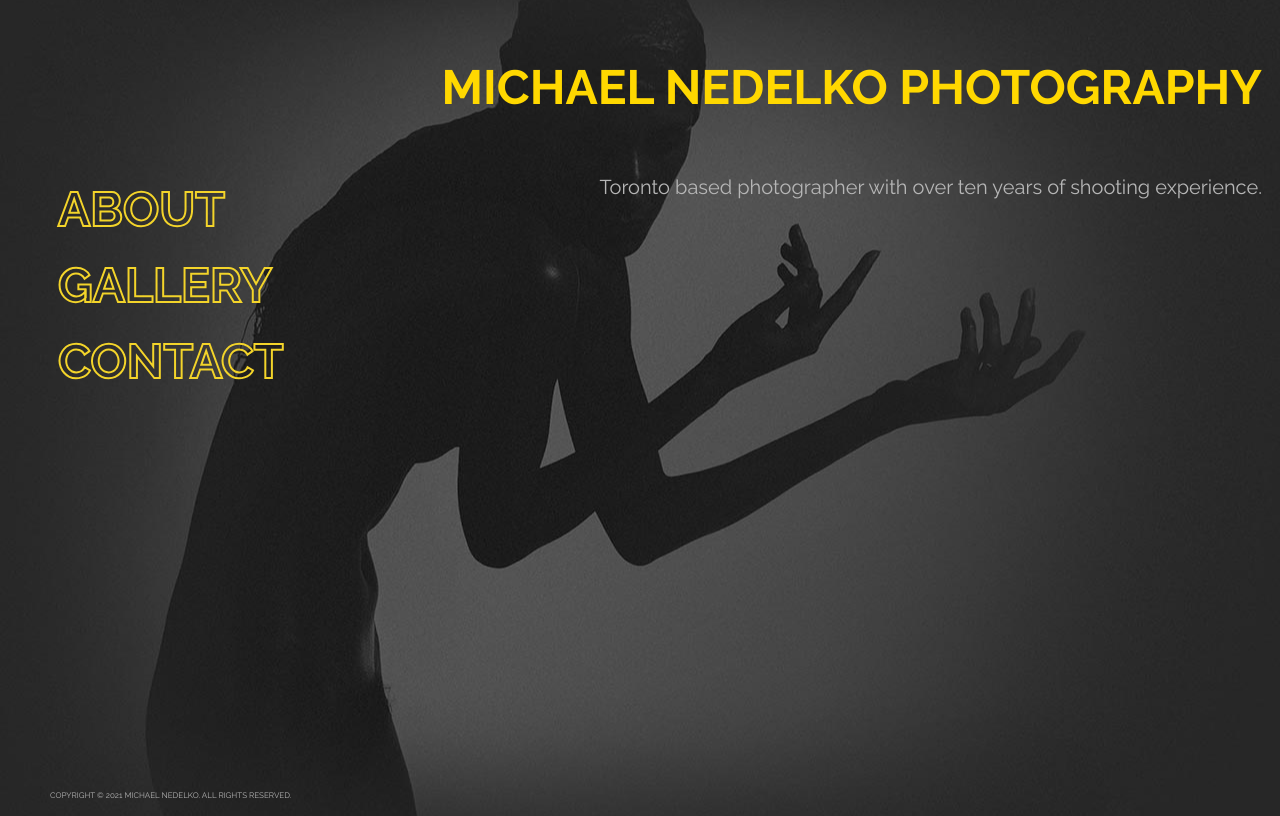
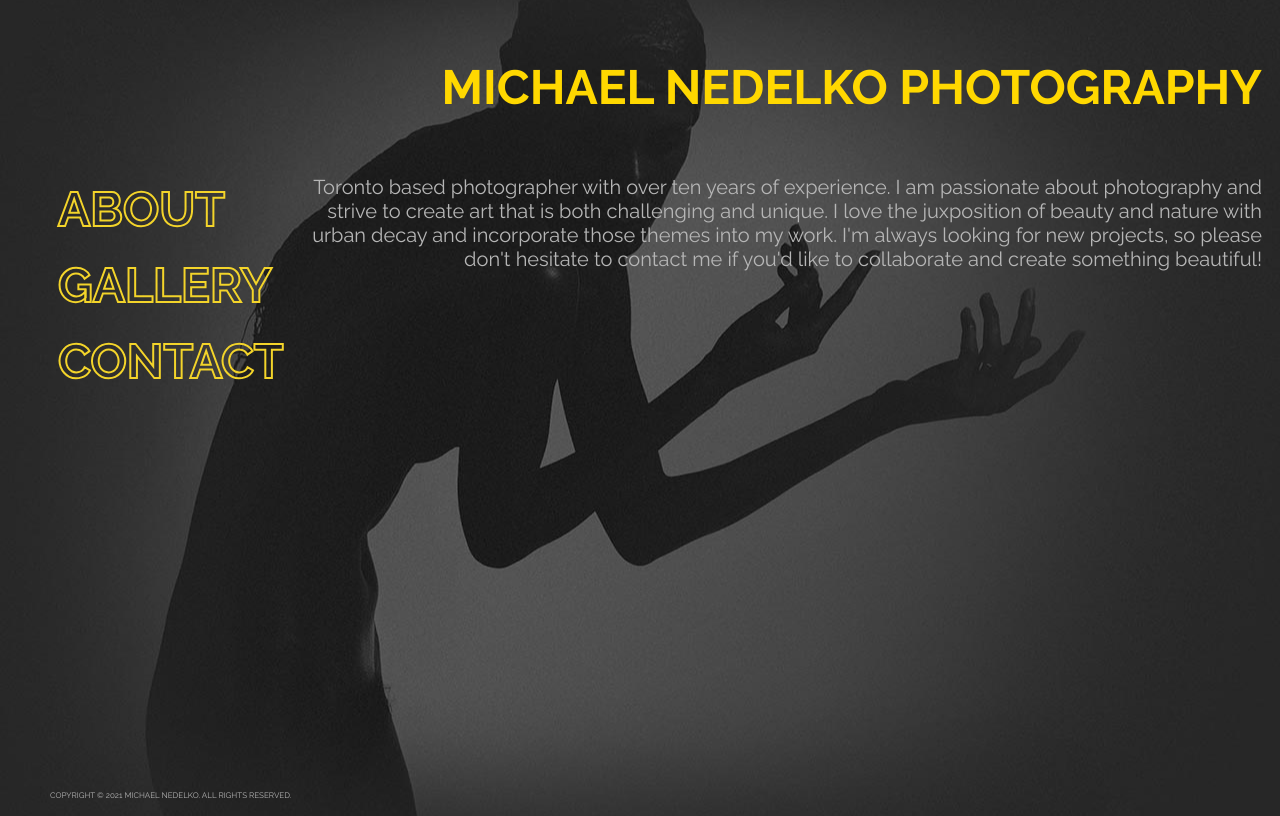
Before and after one commit to mnphotostudio/mnedelko, a plain HTML site: page index.html in a window 1280 px wide. Drawn offline with Linux system fonts and the light colour scheme.

Commit message:
Update index.html

```diff
--- a/index.html
+++ b/index.html
@@ -27,7 +27,13 @@ document.addEventListener('contextmenu', event => event.preventDefault());
 				</div>
 				<div class="content">
 					<p style="line-height:20px;">&nbsp </p>
-					Toronto based photographer with over ten years of shooting experience.
+					Toronto based photographer with over ten years of experience.
+					I am passionate about photography and strive to create art
+					that is both challenging and unique. I love the juxposition of
+					beauty and nature with urban decay and incorporate those themes
+					into my work. I'm always looking for new projects, so please don't
+					hesitate to contact me if you'd like to collaborate and create something
+					beautiful!
 
 				</div>
 			</div>
```
